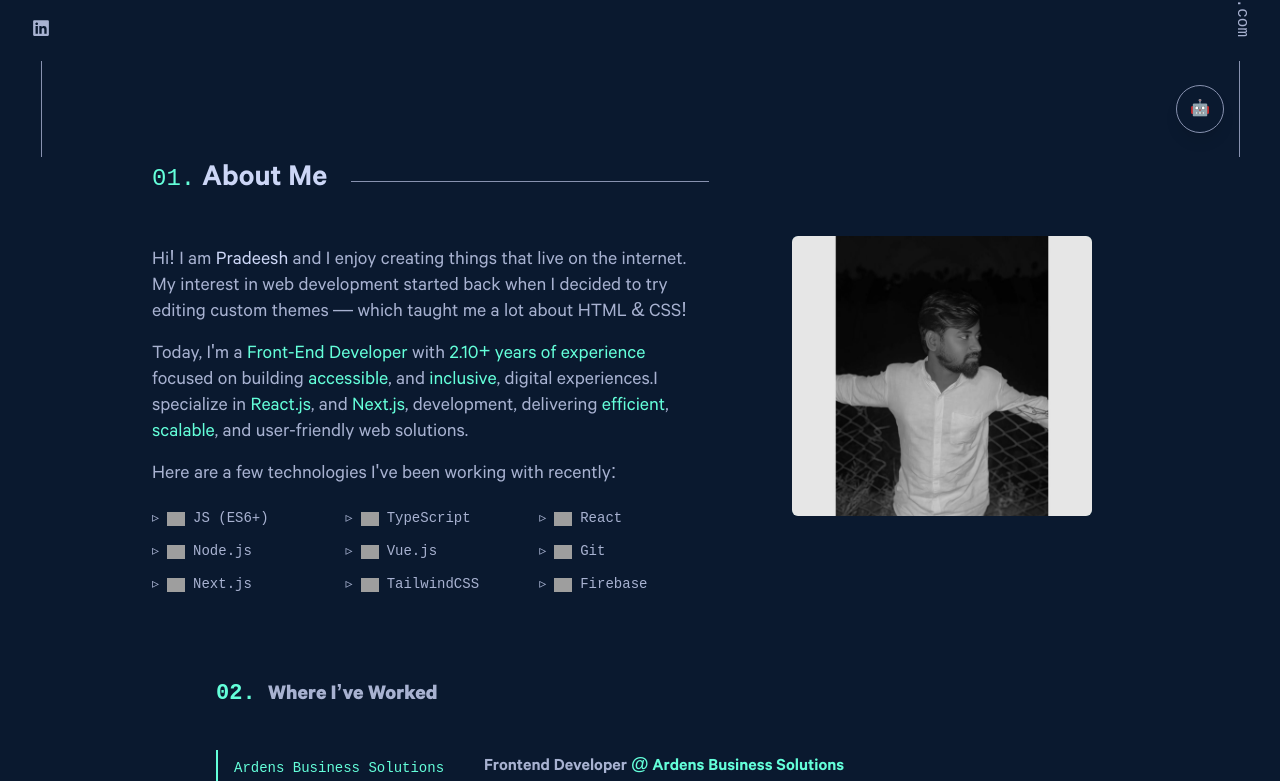
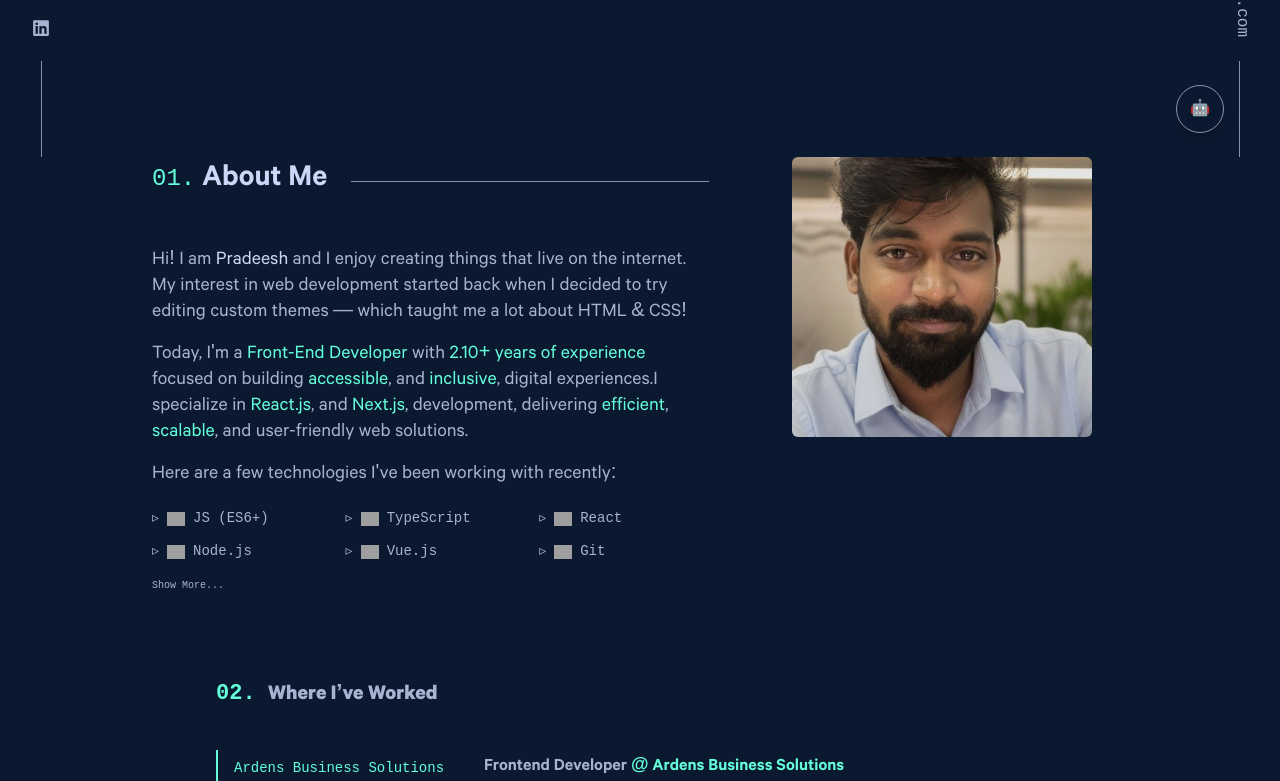
Before and after one commit to Pradeesh0112/my-portfolio, a Next.js app: page / in a window 1280 px wide. Shown: the part 643-1424 px from the top of the page. Built offline with nearby package versions, Linux system fonts and the light colour scheme; grey boxes are pictures that could not be loaded.

Commit message:
vision update 19-01-26

```diff
--- a/src/app/components/AboutMe.tsx
+++ b/src/app/components/AboutMe.tsx
@@ -1,10 +1,29 @@
 /* eslint-disable react/no-unescaped-entities */
+"use client";
+import { useState } from "react";
 import Image from "next/image";
 export const AboutMe = () => {
+    const VISIBLE_COUNT = 6;
+    const [showAll, setShowAll] = useState(false);
+    const techList: any = [
+        { name: "JS (ES6+)", icon: "js" },
+        { name: "TypeScript", icon: "ts" },
+        { name: "React", icon: "react" },
+        { name: "Node.js", icon: "nodejs" },
+        { name: "Vue.js", icon: "vue" },
+        { name: "Git", icon: "git" },
+        { name: "Next.js", icon: "nextjs" },
+        { name: "TailwindCSS", icon: "tailwind" },
+        { name: "Firebase", icon: "firebase" },
+
+    ];
+    const visibleTech = showAll
+        ? techList
+        : techList.slice(0, VISIBLE_COUNT);
     return (
         <section
             id="about"
-            className="max-w-5xl mx-auto px-6 grid md:grid-cols-[3fr_2fr] gap-12 items-center  "
+            className="max-w-5xl mx-auto px-6 grid md:grid-cols-[3fr_2fr] gap-12 items-start  "
         >
             {/* Left Content */}
             <div>
@@ -32,22 +51,39 @@ export const AboutMe = () => {
                     </p>
                 </div>
 
-                {/* Tech List */}
-                <ul className="grid grid-cols-3 gap-x-6 gap-y-3 mt-6 text-sm font-mono text-slate-300
+                {/* <ul
+        className="grid grid-cols-3 gap-x-6 gap-y-3 mt-6 text-sm font-mono text-slate-300
         max-[900px]:grid-cols-2
-               max-[400px]:grid-cols-1">
+        max-[400px]:grid-cols-1"
+      >
+        {visibleTech.map((tech:any) => (
+          <li
+            key={tech.name}
+            className="flex items-center gap-2 before:content-['▹'] before:text-green-400"
+          >
+            <img
+              src={`https://skillicons.dev/icons?i=${tech.icon}`}
+              width={18}
+              height={18}
+              alt={tech.name}
+            />
+            <span className="whitespace-nowrap text-xs sm:text-sm">
+              {tech.name}
+            </span>
+          </li>
+        ))}
+      </ul> */}
 
-                    {[
-                        { name: "JS (ES6+)", icon: "js" },
-                        { name: "TypeScript", icon: "ts" },
-                        { name: "React", icon: "react" },
-                        { name: "Node.js", icon: "nodejs" },
-                        { name: "Vue.js", icon: "vue" },
-                        { name: "Git", icon: "git" },
-                        { name: "Next.js", icon: "nextjs" },
-                        { name: "TailwindCSS", icon: "tailwind" },
-                        { name: "Firebase", icon: "firebase" },
-                    ].map((tech) => (
+                <div
+                    className={`overflow-hidden transition-[max-height] duration-500 ease-in-out
+  ${showAll ? "max-h-[500px]" : "max-h-[120px]"}`}
+                >
+                    <ul
+                        className="grid grid-cols-3 gap-x-6 gap-y-3 mt-6 text-sm font-mono text-slate-300
+    max-[900px]:grid-cols-2
+    max-[400px]:grid-cols-1"
+                    >
+                        {visibleTech.map((tech: any) => (
                             <li
                                 key={tech.name}
                                 className="flex items-center gap-2 before:content-['▹'] before:text-green-400"
@@ -64,6 +100,18 @@ export const AboutMe = () => {
                             </li>
                         ))}
                     </ul>
+                </div>
+
+
+                {/* Show More / Less Button */}
+                {techList.length > VISIBLE_COUNT && (
+                    <button
+                        onClick={() => setShowAll(!showAll)}
+                        className="mt-4 text-green-400 text-[10px] font-mono hover:underline"
+                    >
+                        {showAll ? "Show Less..." : "Show More..."}
+                    </button>
+                )}
 
             </div>
 
@@ -71,10 +119,11 @@ export const AboutMe = () => {
             <div className="relative !z-30 max-w-xs mx-auto">
                 <div className="relative group h-[280px] w-[300px] max-[600px]:h-[240px] max-[600px]:w-[260px]  ">
                     {/* Image */}
-                    <Image src="/assets/me.jpeg" alt="me" className="relative z-20 rounded-md filter grayscale contrast-100 brightness-90
+                    {/* grayscale */}
+                    <Image src="/assets/me.jpeg" alt="me" className="relative z-20 rounded-md filter contrast-100 brightness-90
                  transition-all duration-500 ease-[cubic-bezier(0.645,0.045,0.355,1)]
                  group-hover:-translate-y-3 group-hover:-translate-x-3
-                 group-hover:grayscale-0 h-[100%] cursor-pointer w-[100%] object-cover " width={400} height={400} />
+                 group-hover:grayscale-0 h-[100%] cursor-pointer w-[100%] object-cover " width={400} height={500} />
 
                     {/* Overlay */}
                     <div className="absolute inset-0 bg-green/20 rounded-md mix-blend-multiply
--- a/src/app/components/Navbar.tsx
+++ b/src/app/components/Navbar.tsx
@@ -17,16 +17,16 @@ export const Navbar = () => {
       <div className="hidden md:flex justify-end items-center">
         <ul className="flex space-x-8 text-sm font-mono text-lightSlate mx-6">
           <li className="hover:text-green transition cursor-pointer">
-          <a href="#about" ><span className="text-green">01.</span> About</a>
+          <a href="#about" className="scroll-mt-20"><span className="text-green">01.</span> About</a>
           </li>
           <li className="hover:text-green transition cursor-pointer">
-          <a href="#experience" ><span className="text-green">02.</span> Experience</a>
+          <a href="#experience" className="scroll-mt-20" ><span className="text-green">02.</span> Experience</a>
           </li>
           <li className="hover:text-green transition cursor-pointer">
-            <a href="#work" ><span className="text-green">03.</span> Work</a>
+            <a href="#work" className="scroll-mt-20"><span className="text-green">03.</span> Work</a>
           </li>
           <li className="hover:text-green transition cursor-pointer">
-          <a href="#contact" ><span className="text-green">04.</span> Contact</a>
+          <a href="#contact" className="scroll-mt-20"><span className="text-green">04.</span> Contact</a>
           </li>
         </ul>
 
@@ -64,22 +64,24 @@ export const Navbar = () => {
         <div className="flex flex-col items-center justify-center h-[80%] space-y-6 text-lightSlate font-mono">
           <ul className="space-y-6 text-lg">
             <li className="hover:text-green transition cursor-pointer" onClick={toggleMenu}>
-                <a
-        href="#projects" ><span className="text-green">01.</span> About</a>
+                <a href="#about" ><span className="text-green">01.</span> About</a>
             </li>
             <li className="hover:text-green transition cursor-pointer" onClick={toggleMenu}>
-              <span className="text-green">02.</span> Experience
+              <a href="#experience"><span className="text-green">02.</span> Experience</a>
             </li>
             <li className="hover:text-green transition cursor-pointer" onClick={toggleMenu}>
-              <span className="text-green">03.</span> Work
+              <a href="#work"><span className="text-green">03.</span> Work</a>
             </li>
             <li className="hover:text-green transition cursor-pointer" onClick={toggleMenu}>
-              <span className="text-green">04.</span> Contact
+              <a href="#featured"><span className="text-green">03.</span> Projects</a>
+            </li>
+            <li className="hover:text-green transition cursor-pointer" onClick={toggleMenu}>
+              <a href="#contact"><span className="text-green">04.</span> Contact</a>
             </li>
           </ul>
 
           <a
-            href="/resume.pdf"
+            href="https://drive.google.com/file/d/1MCZeLgRb_HW4AP4pTbZgLBo4IWVHYjWr/view?usp=drivesdk"
             target="_blank"
             rel="noopener noreferrer"
             className="text-xs font-mono leading-none text-green border border-green rounded-md py-2 px-6 transition-all duration-300 ease-[cubic-bezier(0.645,0.045,0.355,1)] hover:-translate-y-1 hover:translate-x-[-4px] hover:shadow-[3px_3px_0_0_#64ffda]"
```
Also changed, not shown: public/assets/me.jpeg, public/assets/me1.jpeg (added). Lines whose indentation alone changed are shown as unchanged.
